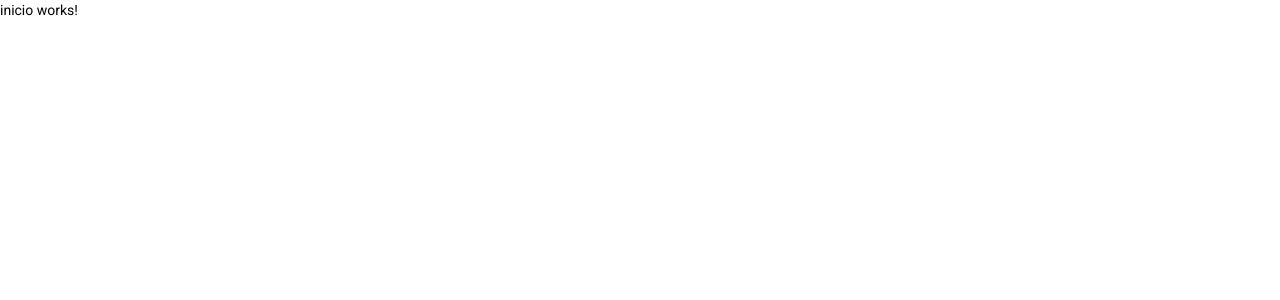
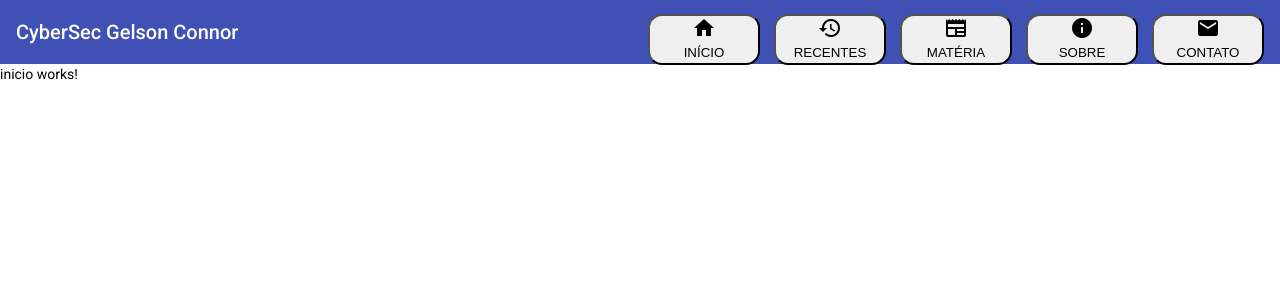
Before and after one commit to GelsonFilho/FirstProjectAngular, an Angular app: page /inicio in a window 1280 px wide. Shown: the top 300 px of the page. Built offline with nearby package versions, Linux system fonts and the light colour scheme.

Commit message:
Adição de toolbar, botões e inicio do formulario

```diff
--- a/src/app/app.component.html
+++ b/src/app/app.component.html
@@ -1,3 +1,35 @@
+<mat-toolbar color = "primary">
+  <span>{{ title }}</span>
+  <span class="spacerToolBar"></span>
+  <button [routerLink]="['/inicio']" mat-icon-button class="iconButton"
+    aria-label="Botão com ícone de início">
+    <mat-icon>home</mat-icon>
+    <a class="textButton">INÍCIO</a>
+  </button>
+  <button [routerLink]="['/recentes']" mat-icon-button class="iconButton"
+    aria-label="Botão com ícone de recentes">
+    <mat-icon>history</mat-icon>
+    <a class="textButton">RECENTES</a>
+  </button>
+  <button [routerLink]="['/materia']" mat-icon-button class="iconButton"
+    aria-label="Botão com ícone de matéria">
+    <mat-icon>newspaper</mat-icon>
+    <a class="textButton">MATÉRIA</a>
+  </button>
+  <button [routerLink]="['/sobre']" mat-icon-button class="iconButton"
+    aria-label="Botão com ícone de sobre">
+    <mat-icon>info</mat-icon>
+    <a class="textButton">SOBRE</a>
+  </button>
+  <button [routerLink]="['/contato']" mat-icon-button class="iconButton"
+    aria-label="Botão com ícone de contato">
+    <mat-icon>mail</mat-icon>
+    <a class="textButton">CONTATO</a>
+  </button>
+</mat-toolbar>
+
+
+
 
 
 
--- a/src/app/app.component.scss
+++ b/src/app/app.component.scss
@@ -0,0 +1,18 @@
+.spacerToolBar {
+    flex: 1 1 auto;
+}
+
+.textButton {
+    width: 80px;
+    height: 20px;
+    display: flex;
+    justify-content: center;
+    align-items: center;
+}
+
+.iconButton {
+    padding: 0 14px;
+    border-radius: 14px;
+    margin-left:14px;
+    margin-top:14px
+}
--- a/src/app/app.component.ts
+++ b/src/app/app.component.ts
@@ -6,5 +6,5 @@ import { Component } from '@angular/core';
   styleUrls: ['./app.component.scss']
 })
 export class AppComponent {
-  title = 'FirstProjectAngular';
+  title = 'CyberSec Gelson Connor';
 }
--- a/src/app/components/contato/contato.component.html
+++ b/src/app/components/contato/contato.component.html
@@ -1 +1,7 @@
-<p>contato works!</p>
+<div class="formContainer">
+    <mat-form-field appearance="fill">
+        <mat-label>Enter your email</mat-label>
+        <input matInput placeholder="meuemail@exemplo.com" [formControl]="email" required>
+        <mat-error *ngIf="email.invalid">{{getErrorMessage()}}</mat-error>
+    </mat-form-field>
+</div>
--- a/src/app/components/contato/contato.component.scss
+++ b/src/app/components/contato/contato.component.scss
@@ -0,0 +1,3 @@
+.formContainer .mat-form-field+.mat-form-field {
+    margin-left: 8px;
+}
--- a/src/app/components/contato/contato.component.ts
+++ b/src/app/components/contato/contato.component.ts
@@ -1,4 +1,5 @@
 import { Component, OnInit } from '@angular/core';
+import { FormControl, Validators } from '@angular/forms';
 
 @Component({
   selector: 'app-contato',
@@ -6,10 +7,19 @@ import { Component, OnInit } from '@angular/core';
   styleUrls: ['./contato.component.scss']
 })
 export class ContatoComponent implements OnInit {
+  email = new FormControl('', [Validators.required, Validators.email]);
 
   constructor() { }
 
   ngOnInit(): void {
   }
 
+  getErrorMessage() {
+    if (this.email.hasError('required')) {
+      return 'Você deve inserir algo';
+    }
+
+    return this.email.hasError('email') ? 'Email inválido' : '';
+  }
+
 }
```
Also changed, not shown: src/app/app.module.ts (+10 -0 lines).
